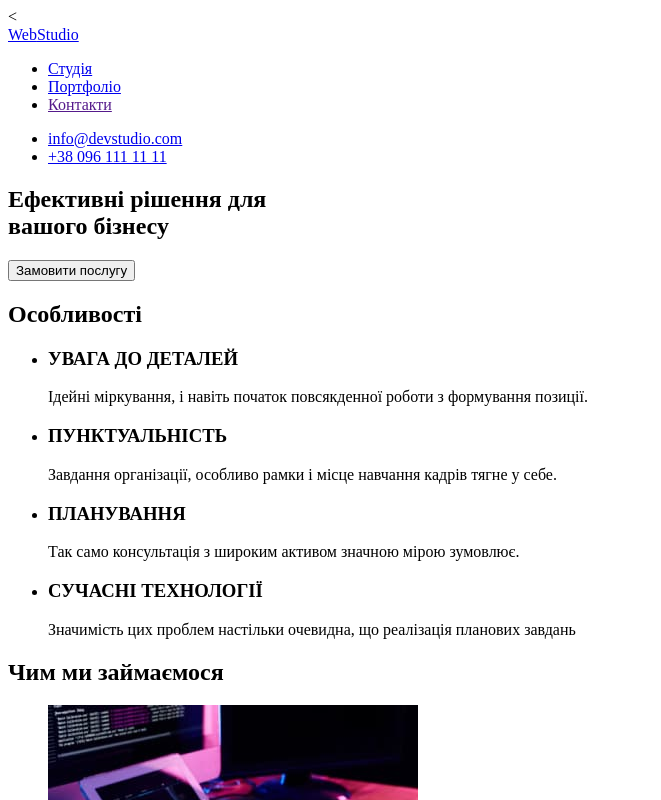
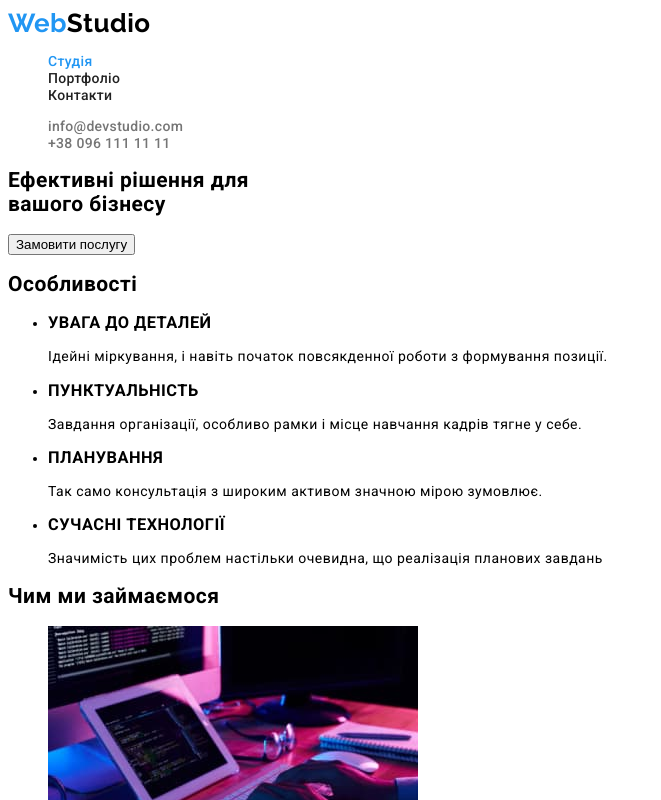
Before and after one commit to BolotinAlexey/goit-markup-hw-02, a plain HTML site: page index.html in a window 1280 px wide. Shown: the top 800 px of the page, without its empty margins (0-661 px from the left). Drawn offline with Linux system fonts and the light colour scheme.

Commit message:
styled header

```diff
--- a/css/style.css
+++ b/css/style.css
@@ -0,0 +1,61 @@
+:root {
+  --main-color: #212121;
+  --secondary-color: #757575;
+  --head-color: #000;
+  --accent-color: #2196f3;
+  --primary-white-color: #fff;
+}
+
+body {
+  background-color: var(--primary-white-color);
+  font: 14px/1.14 'Roboto', sans-serif;
+  letter-spacing: 0.03rem;
+}
+
+/* Header */
+.page-header {
+}
+/* Navigation */
+/* list */
+.list {
+  list-style: none;
+}
+
+/* logo */
+.logo {
+  text-decoration: none;
+  color: var(--head-color);
+  font: 700 26px/1.19 'Raleway', sans-serif;
+}
+
+.logo span {
+  color: var(--accent-color);
+}
+
+/* common links */
+.site-nav-link,
+.contacts-nav-link {
+  text-decoration: none;
+  font-weight: 500;
+  font-size: 14px;
+  line-height: 1.17;
+  letter-spacing: 0.02rem;
+}
+
+.contacts-nav-link:hover,
+.contacts-nav-link:focus {
+  color: var(--accent-color);
+}
+
+/* site-nav links */
+.site-nav-link {
+  color: var(--main-color);
+}
+
+.site-nav-link.current {
+  color: var(--accent-color);
+}
+/* contacts-nav links */
+.contacts-nav-link {
+  color: var(--secondary-color);
+}
--- a/index.html
+++ b/index.html
@@ -4,26 +4,36 @@
     <meta charset="UTF-8" />
     <meta name="viewport" content="width=device-width, initial-scale=1.0" />
     <title>Document</title>
+    <link rel="preconnect" href="https://fonts.googleapis.com" />
+    <link rel="preconnect" href="https://fonts.gstatic.com" crossorigin />
+    <link
+      href="https://fonts.googleapis.com/css2?family=Raleway:wght@700&family=Roboto:wght@400;500;700;900&display=swap"
+      rel="stylesheet"
+    />
     <link rel="stylesheet" href="./css/style.css" />
   </head>
   <body>
     <!-- Header -->
-    <
+
     <header class="page-header">
       <!-- Navigation -->
       <nav>
+        <!-- logo -->
         <a href="/" lang="en" class="logo"><span>Web</span>Studio</a>
-        <ul class="site-nav">
-          <li><a href="/">Студія</a></li>
-          <li><a href="./portfolio.html">Портфоліо</a></li>
-          <li><a href="">Контакти</a></li>
+        <!-- site-nav -->
+        <ul class="site-nav list">
+          <li><a href="/" class="site-nav-link current">Студія</a></li>
+          <li><a href="./portfolio.html" class="site-nav-link">Портфоліо</a></li>
+          <li><a href="" class="site-nav-link">Контакти</a></li>
         </ul>
       </nav>
 
-      <!-- Contacts -->
-      <ul class="contacts-nav">
-        <li><a href="mailto:info@devstudio.com">info@devstudio.com</a></li>
-        <li><a href="tel:+380961111111">+38 096 111 11 11</a></li>
+      <!-- contacts-nav -->
+      <ul class="contacts-nav list">
+        <li>
+          <a href="mailto:info@devstudio.com" class="contacts-nav-link">info@devstudio.com</a>
+        </li>
+        <li><a href="tel:+380961111111" class="contacts-nav-link">+38 096 111 11 11</a></li>
       </ul>
     </header>
 
```
Also changed, not shown: portfolio.html (+14 -6 lines).
